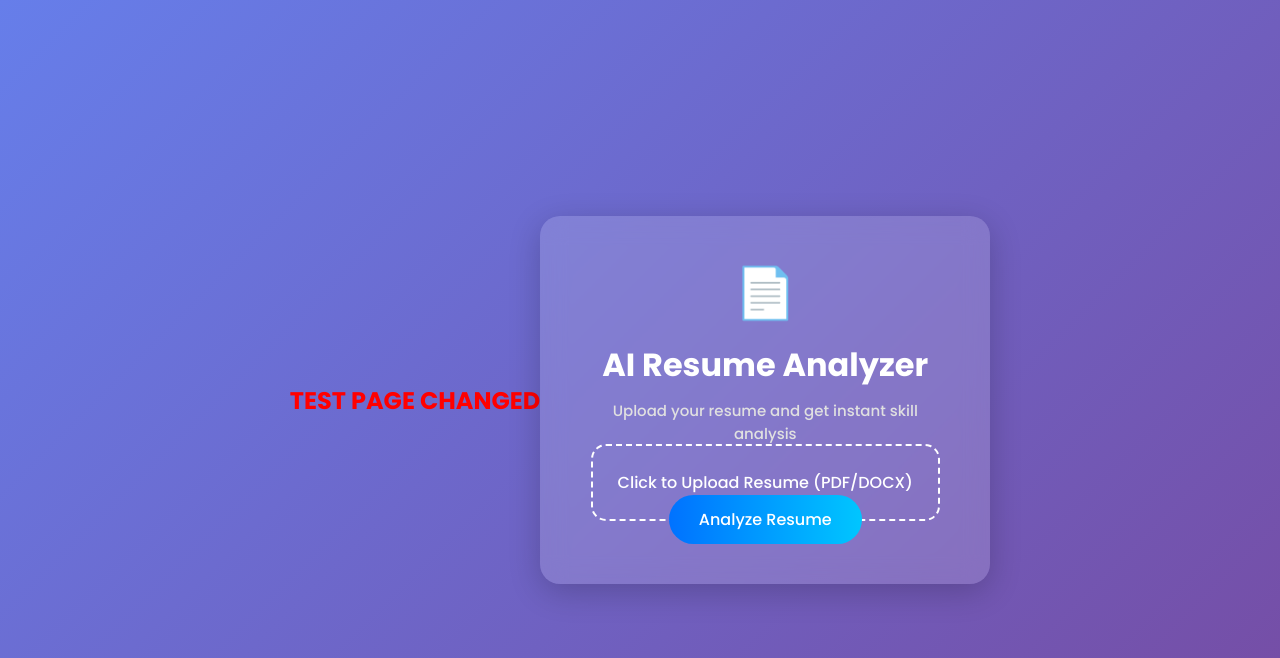
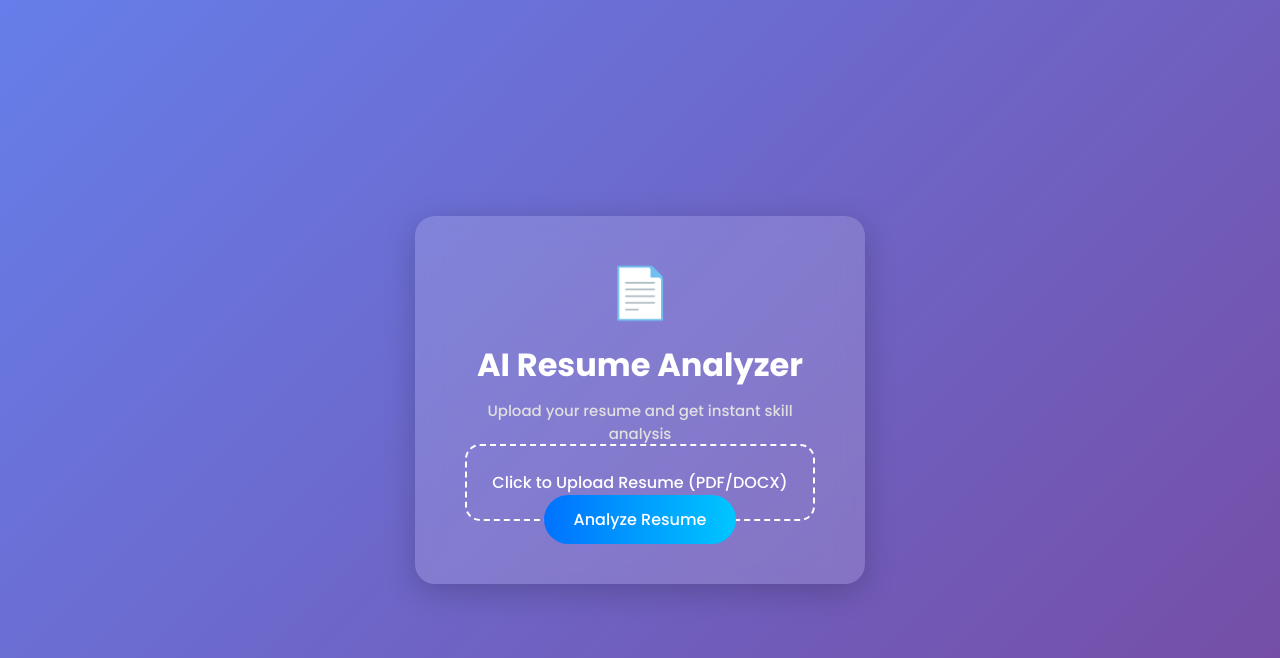
Before and after one commit to praveen23bcon2198-tech/ai-resume-analyzer, a Flask app: page / in a window 1280 px wide. Shown: the top 658 px of the page. Run offline with Flask 3, Linux system fonts and the light colour scheme.

Commit message:
Remove test header from index.html
Removed the 'TEST PAGE CHANGED' header from the HTML.

```diff
--- a/templates/index.html
+++ b/templates/index.html
@@ -83,7 +83,6 @@
     </style>
 </head>
 <body>
-    <h2 style="color:red;">TEST PAGE CHANGED</h2>
 
     <div class="container">
         <div class="icon">📄</div>
```
